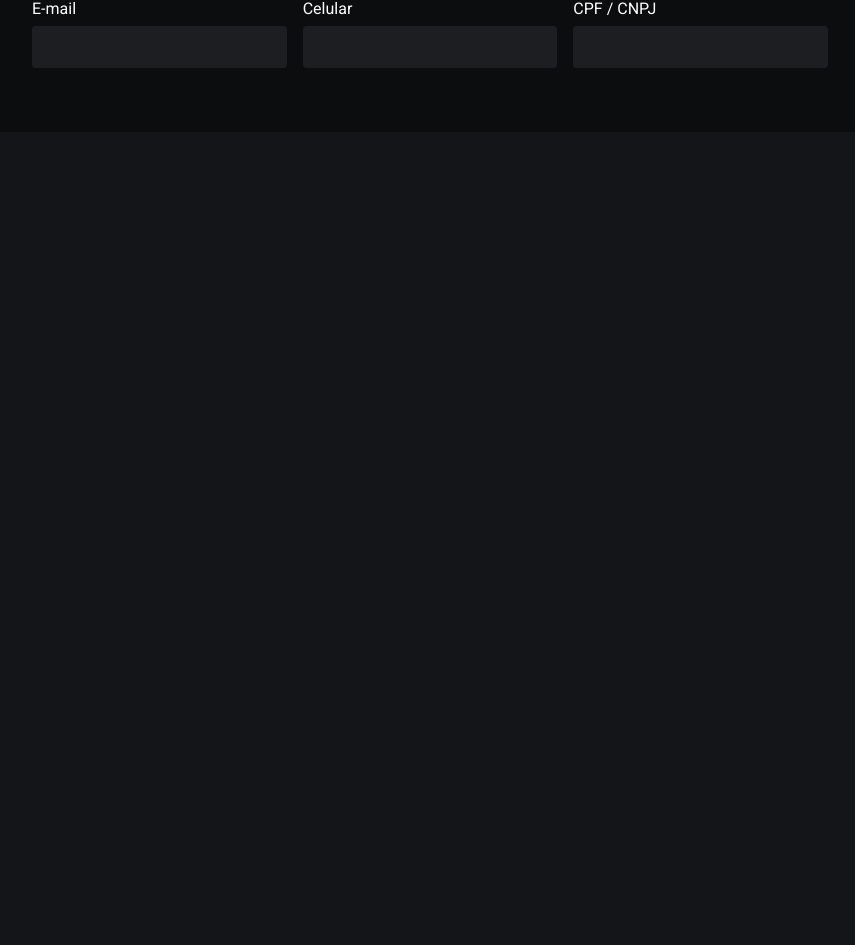
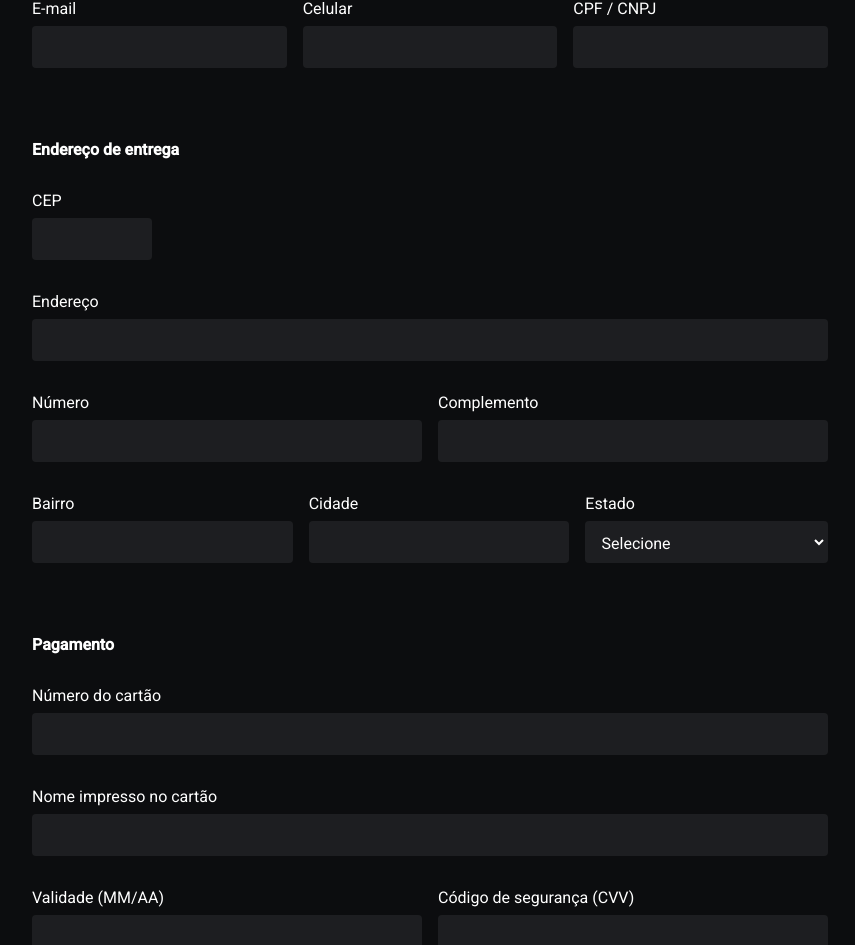
Before and after one commit to Flavio-Lima/food-commerce, a React (Create React App) app: page /Payment in a window 1280 px wide. Shown: the part 297-1242 px from the top of the page, without its empty margins (210-1065 px from the left). Before the commit the page ends 800 px from the top, so only its background shows below. Built offline with nearby package versions, Linux system fonts and the light colour scheme; no server answers.

Commit message:
adiciona campos de endereço e pagamento

```diff
--- a/src/pages/Payment/index.tsx
+++ b/src/pages/Payment/index.tsx
@@ -33,6 +33,125 @@
             </div>
           </div>
 
+          <h4>Endereço de entrega</h4>
+
+          <div className='field'>
+            <label htmlFor='zipcode'>CEP</label>
+            <input
+              type='text'
+              id='zipcode'
+              name='zipcode'
+              autoComplete='postal-code'
+              style={{ width: '120px' }}
+            />
+          </div>
+
+          <div className='field'>
+            <label htmlFor='street'>Endereço</label>
+            <input type='text' id='street' name='street' />
+          </div>
+
+          <div className='grouped'>
+            <div className='field'>
+              <label htmlFor='number'>Número</label>
+              <input type='text' id='number' name='number' />
+            </div>
+
+            <div className='field'>
+              <label htmlFor='complement'>Complemento</label>
+              <input type='text' id='complement' name='complement' />
+            </div>
+          </div>
+
+          <div className='grouped'>
+            <div className='field'>
+              <label htmlFor='neighborhood'>Bairro</label>
+              <input type='text' id='neighborhood' name='neighborhood' />
+            </div>
+
+            <div className='field'>
+              <label htmlFor='city'>Cidade</label>
+              <input type='text' id='city' name='city' />
+            </div>
+
+            <div className='field'>
+              <label htmlFor='state'>Estado</label>
+              <select id='state' name='state'>
+                <option value=''>Selecione</option>
+                <option value='AC'>Acre</option>
+                <option value='AL'>Alagoas</option>
+                <option value='AP'>Amapá</option>
+                <option value='AM'>Amazonas</option>
+                <option value='BA'>Bahia</option>
+                <option value='CE'>Ceará</option>
+                <option value='ES'>Espírito Santo</option>
+                <option value='GO'>Goiás</option>
+                <option value='MA'>Maranhão</option>
+                <option value='MT'>Mato Grosso</option>
+                <option value='MS'>Mato Grosso do Sul</option>
+                <option value='MG'>Minas Gerais</option>
+                <option value='PA'>Pará</option>
+                <option value='PB'>Paraíba</option>
+                <option value='PR'>Paraná</option>
+                <option value='PE'>Pernambuco</option>
+                <option value='PI'>Piauí</option>
+                <option value='RJ'>Rio de Janeiro</option>
+                <option value='RN'>Rio Grande do Norte</option>
+                <option value='RS'>Rio Grande do Sul</option>
+                <option value='RO'>Rondônia</option>
+                <option value='RR'>Roraima</option>
+                <option value='SC'>Santa Catarina</option>
+                <option value='SP'>São Paulo</option>
+                <option value='SE'>Sergipe</option>
+                <option value='TO'>Tocantins</option>
+                <option value='DF'>Distrito Federal</option>
+              </select>
+            </div>
+          </div>
+
+          <h4>Pagamento</h4>
+
+          <div className='field'>
+            <label htmlFor='credit-card-number'>Número do cartão</label>
+            <input
+              type='text'
+              id='credit-card-number'
+              name='credit-card-number'
+              autoComplete='cc-number'
+            />
+          </div>
+
+          <div className='field'>
+            <label htmlFor='credit-card-holder-name'>Nome impresso no cartão</label>
+            <input
+              type='text'
+              id='credit-card-holder-name'
+              name='credit-card-holder-name'
+              autoComplete='cc-name'
+            />
+          </div>
+
+          <div className='grouped'>
+            <div className='field'>
+              <label htmlFor='credit-card-expiration'>Validade (MM/AA)</label>
+              <input
+                type='text'
+                id='credit-card-expiration'
+                name='credit-card-expiration'
+                autoComplete='cc-exp'
+              />
+            </div>
+
+            <div className='field'>
+              <label htmlFor='credit-card-code'>Código de segurança (CVV)</label>
+              <input
+                type='text'
+                id='credit-card-code'
+                name='credit-card-code'
+                autoComplete='cc-csc'
+              />
+            </div>
+          </div>
         </Form>
       </Inner>
     </Container>
--- a/src/pages/Payment/styles.ts
+++ b/src/pages/Payment/styles.ts
@@ -6,11 +6,13 @@
   padding: 2rem;
   margin: 0 auto;
 `
+
 export const Inner = styled.main`
-  background: ${({theme}) => theme.colors.black};
+  background: ${({ theme }) => theme.colors.black};
   padding: 2rem 2.5rem;
   border-radius: 8px;
 `
+
 export const Form = styled.form`
   display: flex;
   flex-direction: column;
@@ -38,14 +40,15 @@
 
   label {
     display: block;
-    color: ${({theme}) => theme.colors.white};
+    color: ${({ theme }) => theme.colors.white};
     margin-bottom: 0.5rem;
   }
 
   input[type='email'],
   input[type='number'],
   input[type='tel'],
-  input[type='text'] {
+  input[type='text'],
+  select {
     flex-grow: 1;
     background-color: ${({ theme }) => theme.colors.gray800};
     color: ${({ theme }) => theme.colors.white};
```
